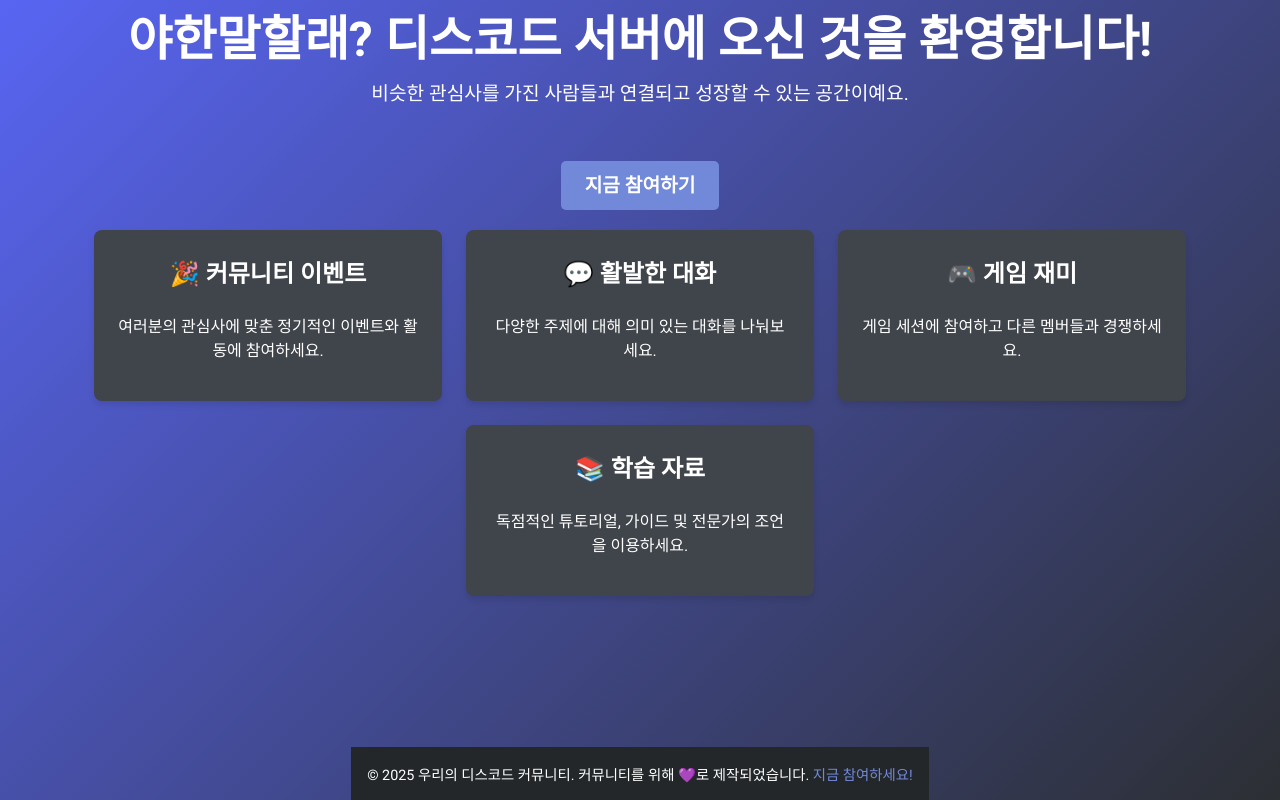
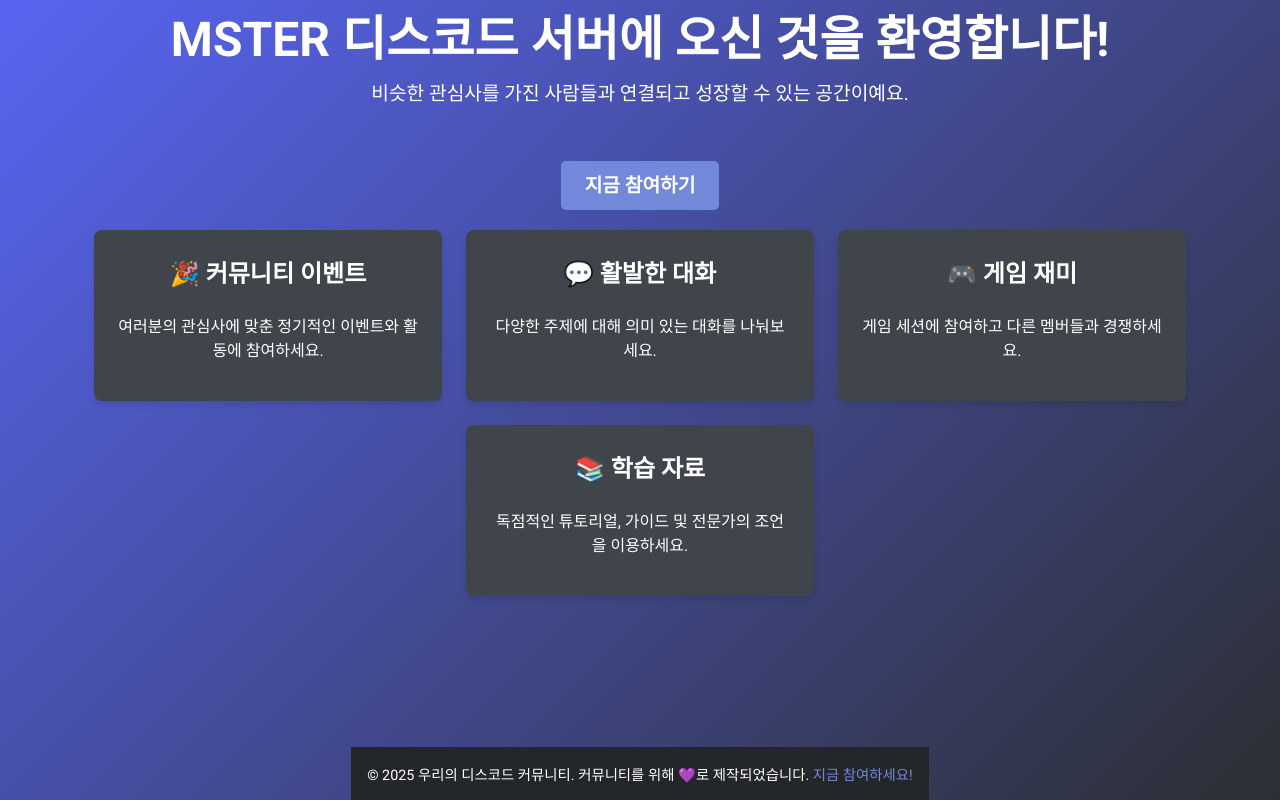
Before and after one commit to 8sharer8/rhddbwk, a plain HTML site: page index.html in a window 1280 px wide. Drawn offline with Linux system fonts and the light colour scheme.

Commit message:
Update index.html

```diff
--- a/index.html
+++ b/index.html
@@ -4,8 +4,8 @@
 <head>
     <meta charset="UTF-8">
     <meta name="viewport" content="width=device-width, initial-scale=1.0">
-    <meta name="description" content="야한말할래? 디스코드 서버">
-    <title>야한말할래? 디스코드 서버</title>
+    <meta name="description" content="MSTER 디스코드 서버">
+    <title>MSTER 디스코드 서버</title>
     <link href="https://fonts.googleapis.com/css2?family=Roboto:wght@400;700&display=swap" rel="stylesheet">
     <style>
         body {
@@ -92,7 +92,7 @@
 </head>
 <body>
     <header>
-        <h1>야한말할래? 디스코드 서버에 오신 것을 환영합니다!</h1>
+        <h1>MSTER 디스코드 서버에 오신 것을 환영합니다!</h1>
         <p>비슷한 관심사를 가진 사람들과 연결되고 성장할 수 있는 공간이예요.</p>
     </header>
     <div class="cta">
```
